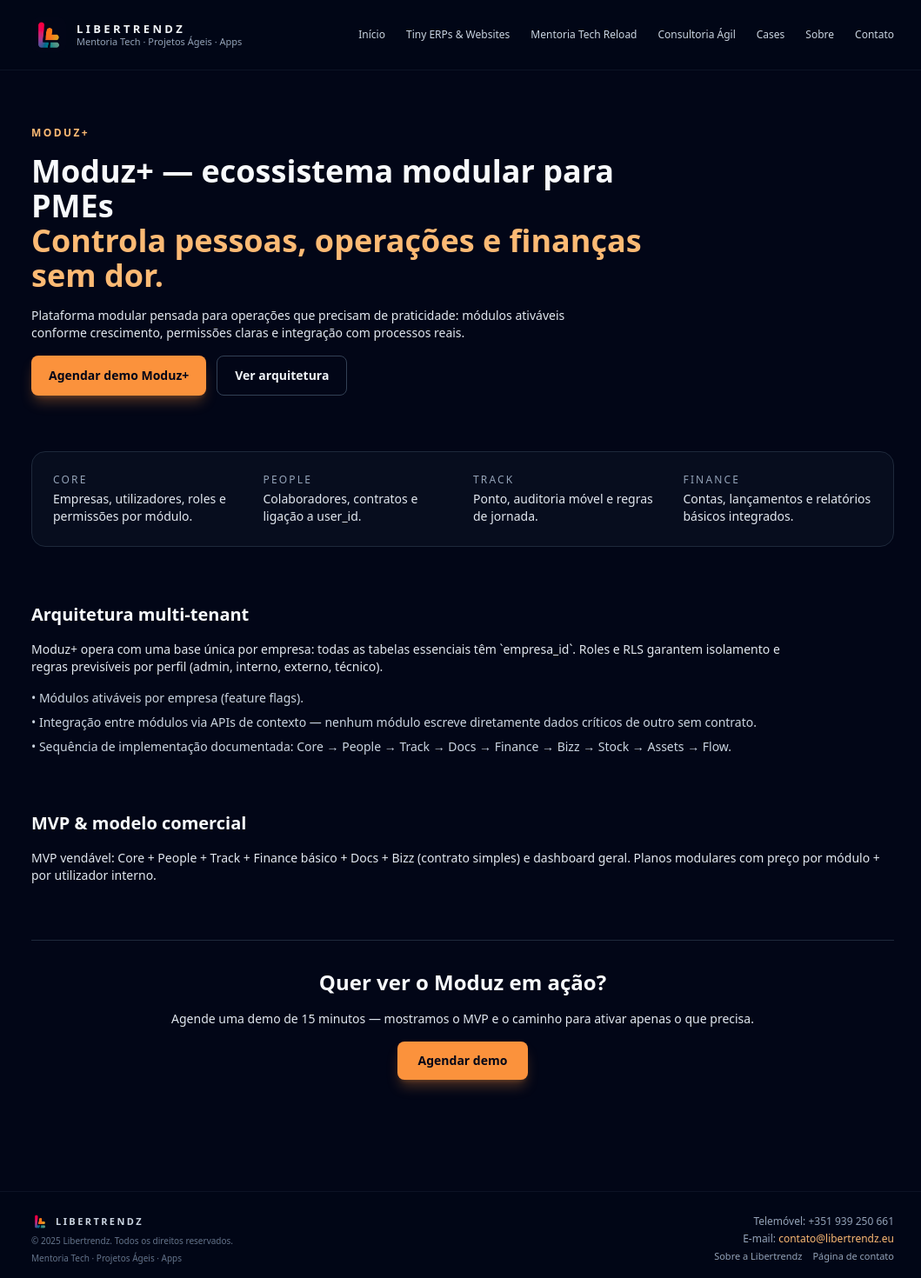
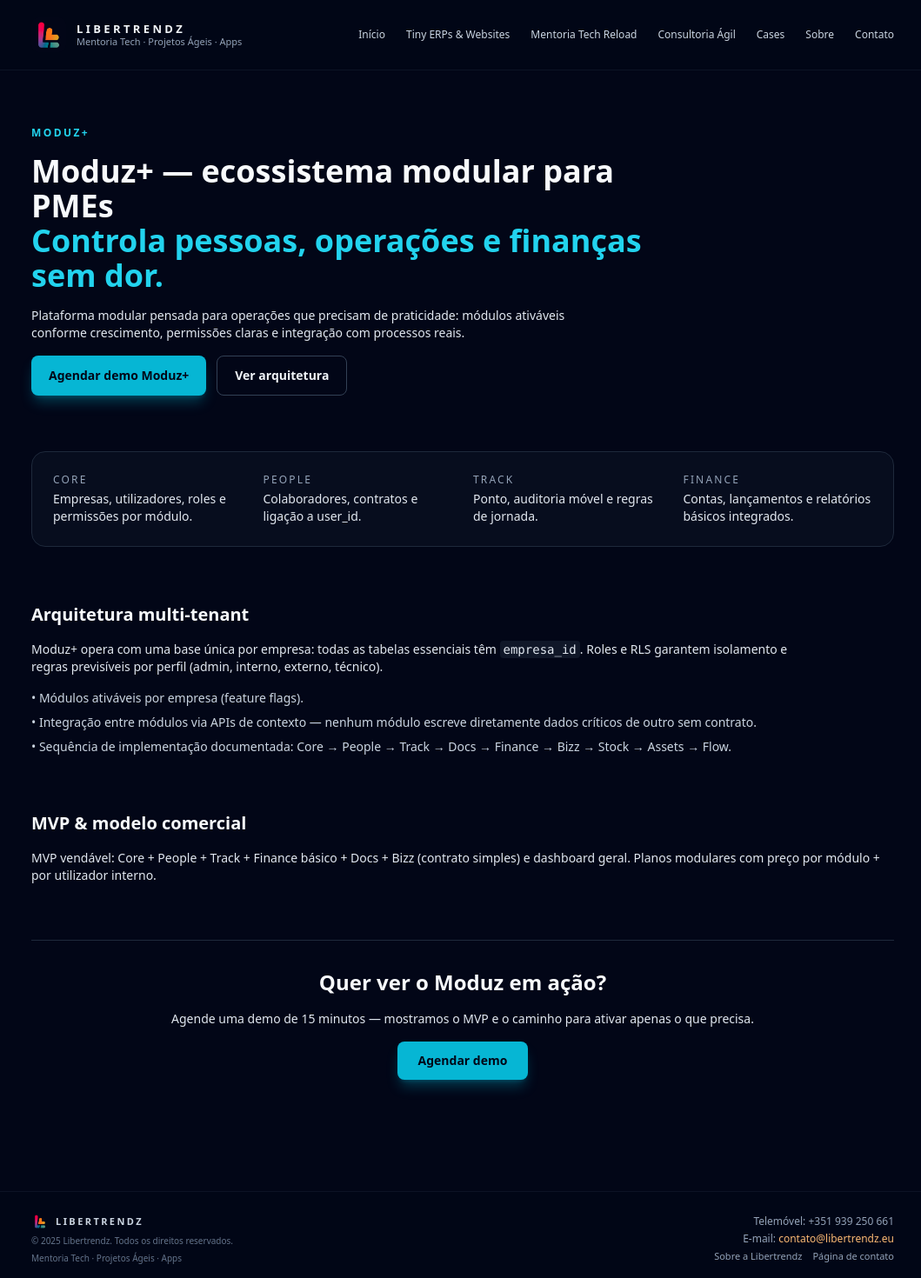
Before and after one commit to libertrendz/libertrendz-site, a Next.js app: page /moduz in a window 1280 px wide. Shown: the top 1470 px of the page at 87% size, without its empty margins (108-1167 px from the left). Built offline with nearby package versions, Linux system fonts and the light colour scheme.

Commit message:
Atualizar o page.tsx

```diff
--- a/app/moduz/page.tsx
+++ b/app/moduz/page.tsx
@@ -2,14 +2,14 @@ export default function ModuzPage() {
   return (
     <main className="min-h-[calc(100vh-5rem)] bg-slate-950 text-slate-50">
       <section className="container-page py-12 lg:py-16 space-y-16">
-        {/* HERO */}
+        {/* HERO - garantir z-0 para não sobrepor o dropdown */}
         <div className="max-w-3xl space-y-4 relative z-0">
-          <p className="text-xs font-semibold uppercase tracking-[0.2em] text-accent-400">
+          <p className="text-xs font-semibold uppercase tracking-[0.2em] text-cyan-400">
             Moduz+
           </p>
-          <h1 className="text-3xl font-bold leading-tight md:text-4xl">
+          <h1 className="text-3xl font-bold leading-tight md:text-4xl relative z-0">
             Moduz+ — ecossistema modular para PMEs
-            <span className="block text-accent-400">Controla pessoas, operações e finanças sem dor.</span>
+            <span className="block text-cyan-400">Controla pessoas, operações e finanças sem dor.</span>
           </h1>
           <p className="text-sm text-slate-200 max-w-2xl">
             Plataforma modular pensada para operações que precisam de praticidade: módulos ativáveis conforme crescimento, permissões claras e integração com processos reais.
@@ -18,7 +18,7 @@ export default function ModuzPage() {
           <div className="mt-6 flex flex-wrap gap-3">
             <a
               href="/contato"
-              className="inline-flex items-center justify-center rounded-lg bg-accent-500 px-5 py-3 text-sm font-semibold text-slate-950 shadow-lg shadow-accent-500/30 transition hover:bg-accent-400"
+              className="inline-flex items-center justify-center rounded-lg bg-cyan-500 px-5 py-3 text-sm font-semibold text-slate-950 shadow-lg shadow-cyan-500/30 transition hover:bg-cyan-400"
             >
               Agendar demo Moduz+
             </a>
@@ -55,7 +55,7 @@ export default function ModuzPage() {
         <div id="arquitetura" className="space-y-4 max-w-4xl">
           <h2 className="text-xl font-semibold text-slate-50">Arquitetura multi-tenant</h2>
           <p className="text-sm text-slate-200">
-            Moduz+ opera com uma base única por empresa: todas as tabelas essenciais têm `empresa_id`. Roles e RLS garantem isolamento e regras previsíveis por perfil (admin, interno, externo, técnico).
+            Moduz+ opera com uma base única por empresa: todas as tabelas essenciais têm <code className="bg-slate-800/50 rounded px-1 py-0.5">empresa_id</code>. Roles e RLS garantem isolamento e regras previsíveis por perfil (admin, interno, externo, técnico).
           </p>
 
           <ul className="space-y-2 text-sm text-slate-300">
@@ -79,7 +79,7 @@ export default function ModuzPage() {
           <p className="text-sm text-slate-200">Agende uma demo de 15 minutos — mostramos o MVP e o caminho para ativar apenas o que precisa.</p>
           <a
             href="/contato"
-            className="inline-flex items-center justify-center rounded-lg bg-accent-500 px-6 py-3 text-sm font-semibold text-slate-950 shadow-lg shadow-accent-500/30 transition hover:bg-accent-400"
+            className="inline-flex items-center justify-center rounded-lg bg-cyan-500 px-6 py-3 text-sm font-semibold text-slate-950 shadow-lg shadow-cyan-500/30 transition hover:bg-cyan-400"
           >
             Agendar demo
           </a>
```
